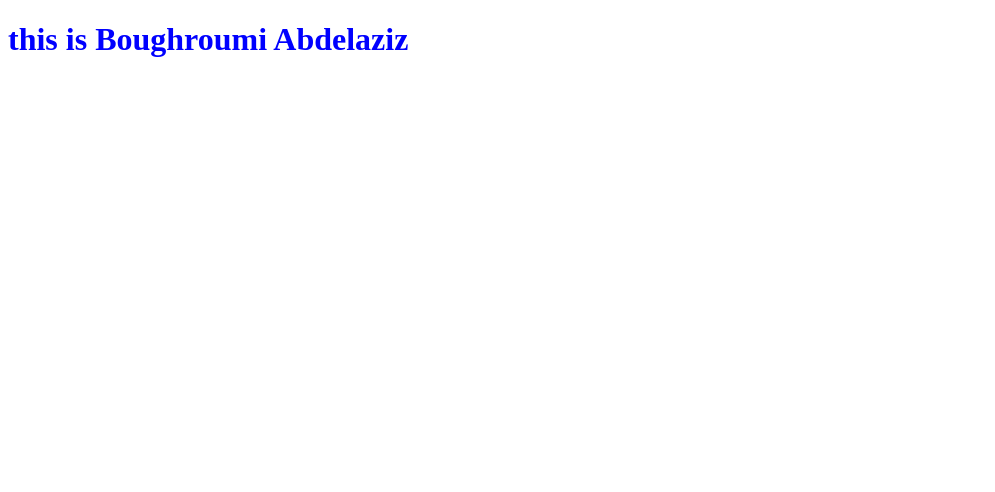
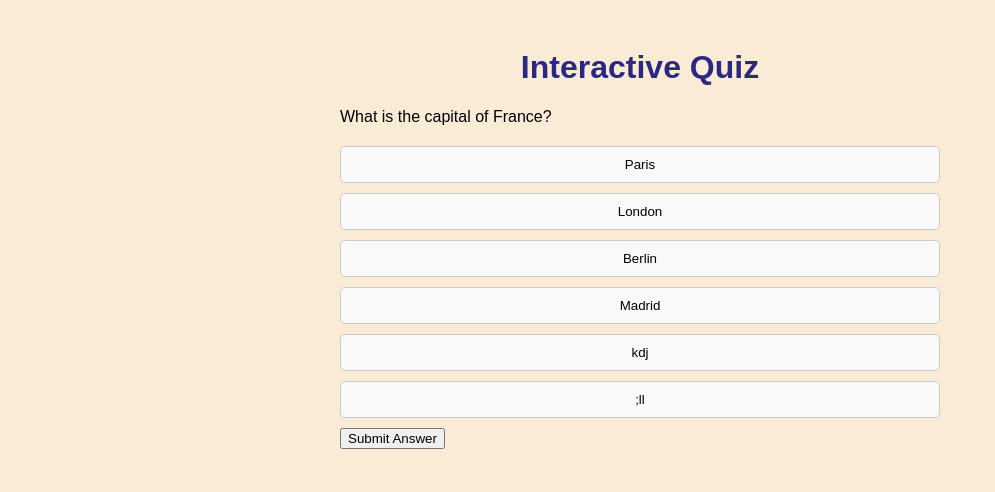
Before and after one commit to BoughroumiAbdelaziz/testprojet, a plain HTML site: page index.html in a window 1280 px wide. Shown: the whole page, without its empty margins (0-995 px from the left). Drawn offline with Linux system fonts and the light colour scheme.

Commit message:
update2 on : html js css files

```diff
--- a/app.js
+++ b/app.js
@@ -1 +1,75 @@
-alert("hi aziz");
+const quizData = [
+    {
+      question: 'What is the capital of France?',
+      choices: ['Paris', 'London', 'Berlin', 'Madrid', 'kdj', ';ll'],
+      correctAnswer: 'Paris'
+    },
+    {
+        question: 'Combien de Ville en France ?',
+        choices: ['52 777', '36 529', '23 887'],
+        correctAnswer: '36 529'
+    },
+    {
+        question: 'Quelle est la plus petite ville de France ?',
+        choices: ['lyon', 'Paris', 'Castelmoron-d\'Albret', 'Nice'],
+        correctAnswer: 'Castelmoron-d\'Albret'
+    },
+    {
+        question: 'Quelle est la 3e ville de la France ?',
+        choices: ['Nice', 'Paris', 'Marseille', 'Lyon'],
+        correctAnswer: 'Lyon'
+    },
+    {
+        question: 'Quelle est la 2e ville de la France ?',
+        choices: ['Nice', 'Paris', 'Marseille', 'Lyon'],
+        correctAnswer: 'Marseille'
+    },
+  ];
+
+  const questionElement = document.getElementById('question');
+  const choicesElement = document.getElementById('choices');
+  const submitButton = document.getElementById('submit');
+  const resultElement = document.getElementById('result');
+
+  let currentQuestion = 0;
+  let score = 0;
+  // fonction pour affichier
+  function displayQuestion() {
+    const quizQuestion = quizData[currentQuestion];
+    questionElement.textContent = quizQuestion.question;
+
+    choicesElement.innerHTML = '';
+    quizQuestion.choices.forEach(choice => {
+      const button = document.createElement('button');
+      button.textContent = choice;
+      button.classList.add('choice');
+      button.addEventListener('click', () => checkAnswer(choice));
+      choicesElement.appendChild(button);
+    });
+  }
+
+  function checkAnswer(answer) {
+    const quizQuestion = quizData[currentQuestion];
+    if (answer === quizQuestion.correctAnswer) {
+      score++;
+      resultElement.textContent = 'Correct!';
+    } else {
+      resultElement.textContent = 'Wrong!';
+    }
+
+    currentQuestion++;
+
+    if (currentQuestion < quizData.length) {
+      displayQuestion();
+    } else {
+      showScore();
+    }
+  }
+
+  function showScore() {
+    questionElement.textContent = `Quiz completed! Your score is ${score} out of ${quizData.length}.`;
+    choicesElement.innerHTML = '';
+    submitButton.style.display = 'none';
+  }
+
+  displayQuestion();
--- a/index.html
+++ b/index.html
@@ -1,13 +1,28 @@
 <!DOCTYPE html>
 <html lang="en">
 <head>
-    <meta charset="UTF-8">
-    <meta name="viewport" content="width=device-width, initial-scale=1.0">
-    <title>Document</title>
-    <link rel="stylesheet" href="style.css">
+  <meta charset="UTF-8">
+  <meta name="viewport" content="width=device-width, initial-scale=1.0">
+  <title>Interactive Quiz</title>
+  <link rel="stylesheet" href="style.css">
 </head>
 <body>
-    <h1>this is Boughroumi Abdelaziz</h1>
-    <script src="app.js"></script>
+  <div class="container">
+    <h1>Interactive Quiz</h1>
+    <div id="quiz">
+      <p id="question">Question goes here</p>
+      <div id="choices" class="choices">
+        <button class="choice">Option 1</button>
+        <button class="choice">Option 2</button>
+        <button class="choice">Option 3</button>
+        <button class="choice">Option 4</button>
+        <button class="choice">Option 5</button>
+      </div>
+    </div>
+    <button id="submit">Submit Answer</button>
+    <div id="result"></div>
+  </div>
+
+  <script src="app.js"></script>
 </body>
 </html>
--- a/style.css
+++ b/style.css
@@ -1,4 +1,40 @@
-h1{
-    color: blue;
+body {
+    font-family: Arial, sans-serif;
+    background-color: antiquewhite;
+  }
 
-}
+  .container {
+    max-width: 600px;
+    margin: 0 auto;
+    padding: 20px;
+  }
+
+  h1 {
+    text-align: center;
+    color: rgb(42, 40, 128);
+
+  }
+
+  .choices {
+    margin-top: 20px;
+  }
+
+  .choice {
+    display: block;
+    width: 100%;
+    padding: 10px;
+    margin-bottom: 10px;
+    border: 1px solid #ccc;
+    border-radius: 5px;
+    background-color: #f9f9f9;
+    cursor: pointer;
+  }
+
+  .choice:hover {
+    background-color: #e0e0e0;
+  }
+
+  #result {
+    margin-top: 20px;
+    font-weight: bold;
+  }
```
